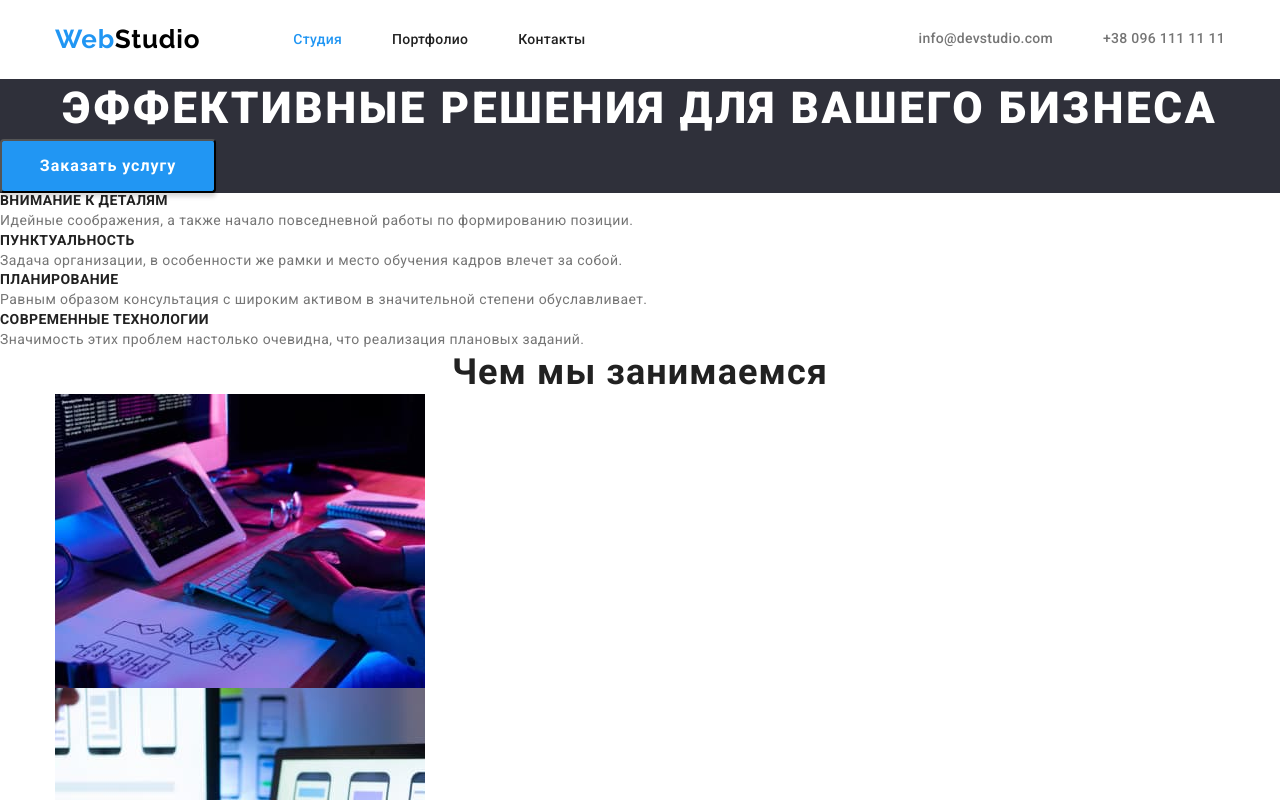
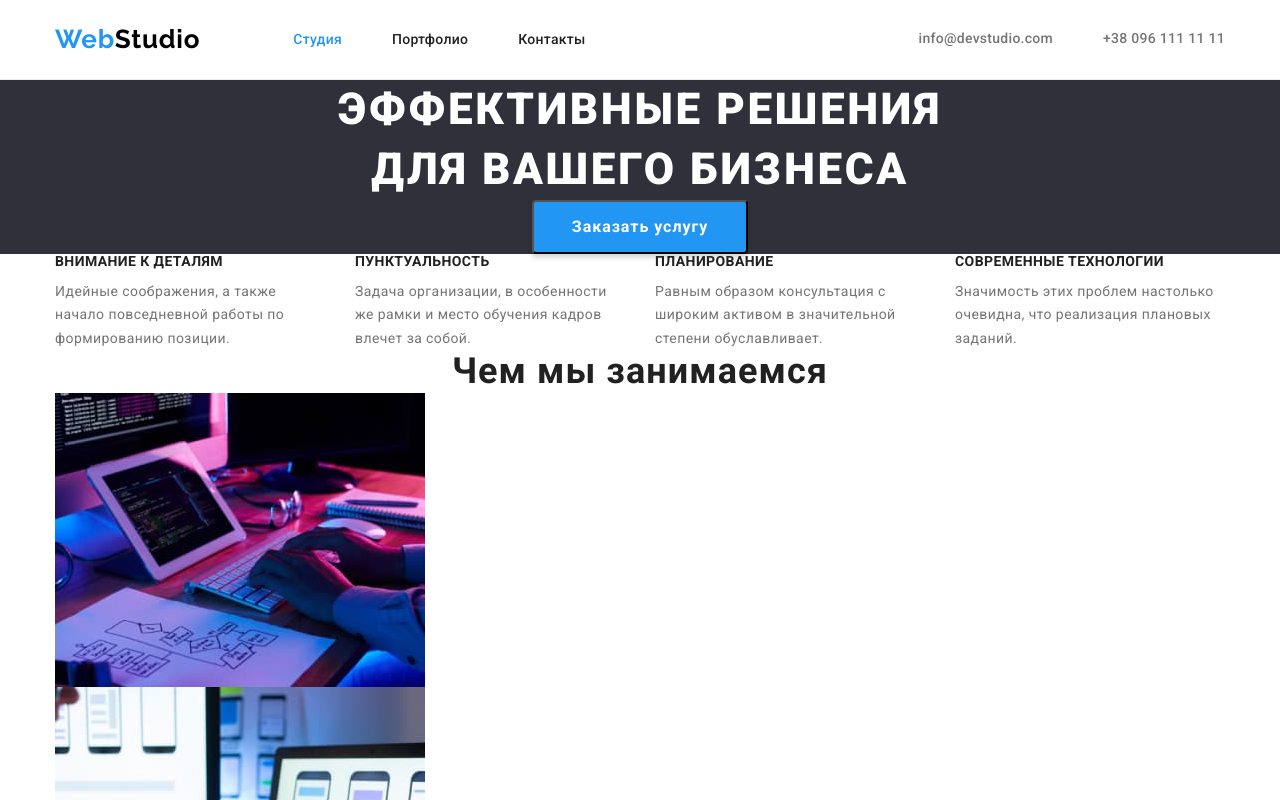
Before and after one commit to AnitikD/goit-markup-hw-03, a plain HTML site: page index.html in a window 1280 px wide. Shown: the top 800 px of the page. Drawn offline with nearby package versions, Linux system fonts and the light colour scheme.

Commit message:
add header

```diff
--- a/css/styles.css
+++ b/css/styles.css
@@ -77,6 +77,8 @@ body {
 .head-nav {
   padding-top: 24px;
   padding-bottom: 24px;
+
+  border-bottom: 1px solid #ececec;
 }
 
 .head-nav-conteiner {
@@ -132,15 +134,23 @@ body {
   text-align: center;
   letter-spacing: 0.06em;
   text-transform: uppercase;
+
+  width: 696px;
+  margin-left: auto;
+  margin-right: auto;
 }
 .hero-btn {
   box-shadow: 0px 4px 4px rgba(0, 0, 0, 0.15);
   border-radius: 4px;
+
+  display: block;
   min-width: 216px;
   padding-top: 10px;
   padding-right: 32px;
   padding-bottom: 10px;
   padding-left: 32px;
+  margin-left: auto;
+  margin-right: auto;
 
   color: var(--light-txt-color);
   background-color: var(--active-txt-color);
@@ -151,13 +161,26 @@ body {
   text-align: center;
   letter-spacing: 0.06em;
 }
+
 /* -------------- OUR ADVANTAGES ---------------- */
 
+.advantages-list {
+  display: flex;
+  /* flex-basis: calc((100% - 90px) / 4); */
+  /* justify-content: space-between; */
+  flex-wrap: wrap;
+  gap: 30px;
+}
+.advantages-list-item {
+  flex-basis: calc((100% - 90px) / 4);
+}
 .advantages-title {
   font-size: 14px;
   line-height: 1.14;
   letter-spacing: 0.03em;
   text-transform: uppercase;
+
+  margin-bottom: 10px;
 }
 .advantages-text {
   color: var(--secondary-txt-color);
--- a/index.html
+++ b/index.html
@@ -45,39 +45,43 @@
     <main>
       <!----------- hero ----------->
       <section class="hero">
-        <h1 class="hero-title">Эффективные решения для вашего бизнеса</h1>
+        <div class="conteiner">
+          <h1 class="hero-title">Эффективные решения для вашего бизнеса</h1>
         <button type="button" class="hero-btn">Заказать услугу</button>
+        </div>
+
       </section>
 
       <!-- our advantages -->
       <section class="advantages">
-        <h2 hidden>Наши преимущества</h2>
+        <div class="conteiner"><h2 hidden>Наши преимущества</h2>
         <ul class="advantages-list list">
-          <li>
+          <li class="advantages-list-item">
             <h3 class="advantages-title">Внимание к деталям</h3>
             <p class="advantages-text">
               Идейные соображения, а также начало повседневной работы по формированию позиции.
             </p>
           </li>
-          <li>
+          <li class="advantages-list-item">
             <h3 class="advantages-title">Пунктуальность</h3>
             <p class="advantages-text">
               Задача организации, в особенности же рамки и место обучения кадров влечет за собой.
             </p>
           </li>
-          <li>
+          <li class="advantages-list-item">
             <h3 class="advantages-title">Планирование</h3>
             <p class="advantages-text">
               Равным образом консультация с широким активом в значительной степени обуславливает.
             </p>
           </li>
-          <li>
+          <li class="advantages-list-item">
             <h3 class="advantages-title">Современные технологии</h3>
             <p class="advantages-text">
               Значимость этих проблем настолько очевидна, что реализация плановых заданий.
             </p>
           </li>
-        </ul>
+        </ul></div>
+
       </section>
 
       <!-- about us -->
@@ -116,7 +120,7 @@
 
       <!-- our team -->
       <section class="section-team">
-        <h2 class="team-title">Наша команда</h2>
+        <div class="conteiner"><h2 class="team-title">Наша команда</h2>
         <ul class="team-list list">
           <li class="team-card">
             <img
@@ -158,11 +162,12 @@
             <h3 class="team-employee">Михаил Ермаков</h3>
             <p lang="en" class="function-team">UI Designer</p>
           </li>
-        </ul>
+        </ul></div>
+
       </section>
     </main>
     <footer class="footer-nav">
-      <a lang="en" href="" class="logo">Web<span class="logo-ftr-color">Studio</span></a>
+      <div class="conteiner"><a lang="en" href="" class="logo">Web<span class="logo-ftr-color">Studio</span></a>
       <address class="address">
         <ul class="list">
           <li>
@@ -177,7 +182,8 @@
           <li><a href="mailto:info@example.com" class="contacts-list link">info@example.com</a></li>
           <li><a href="tel:+380991111111" class="contacts-list link">+38 099 111 11 11</a></li>
         </ul>
-      </address>
+      </address></div>
+
     </footer>
   </body>
 </html>
```
